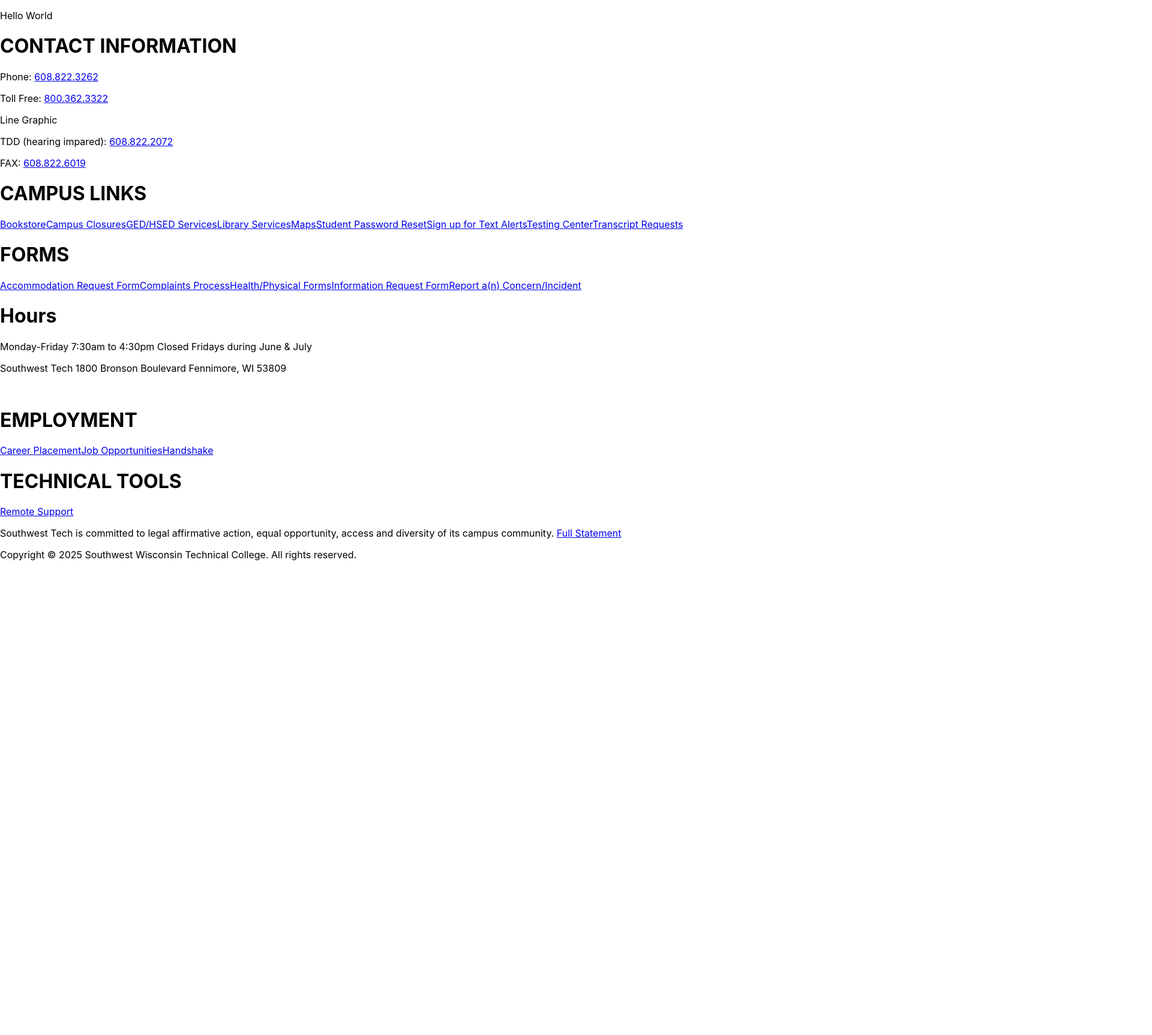
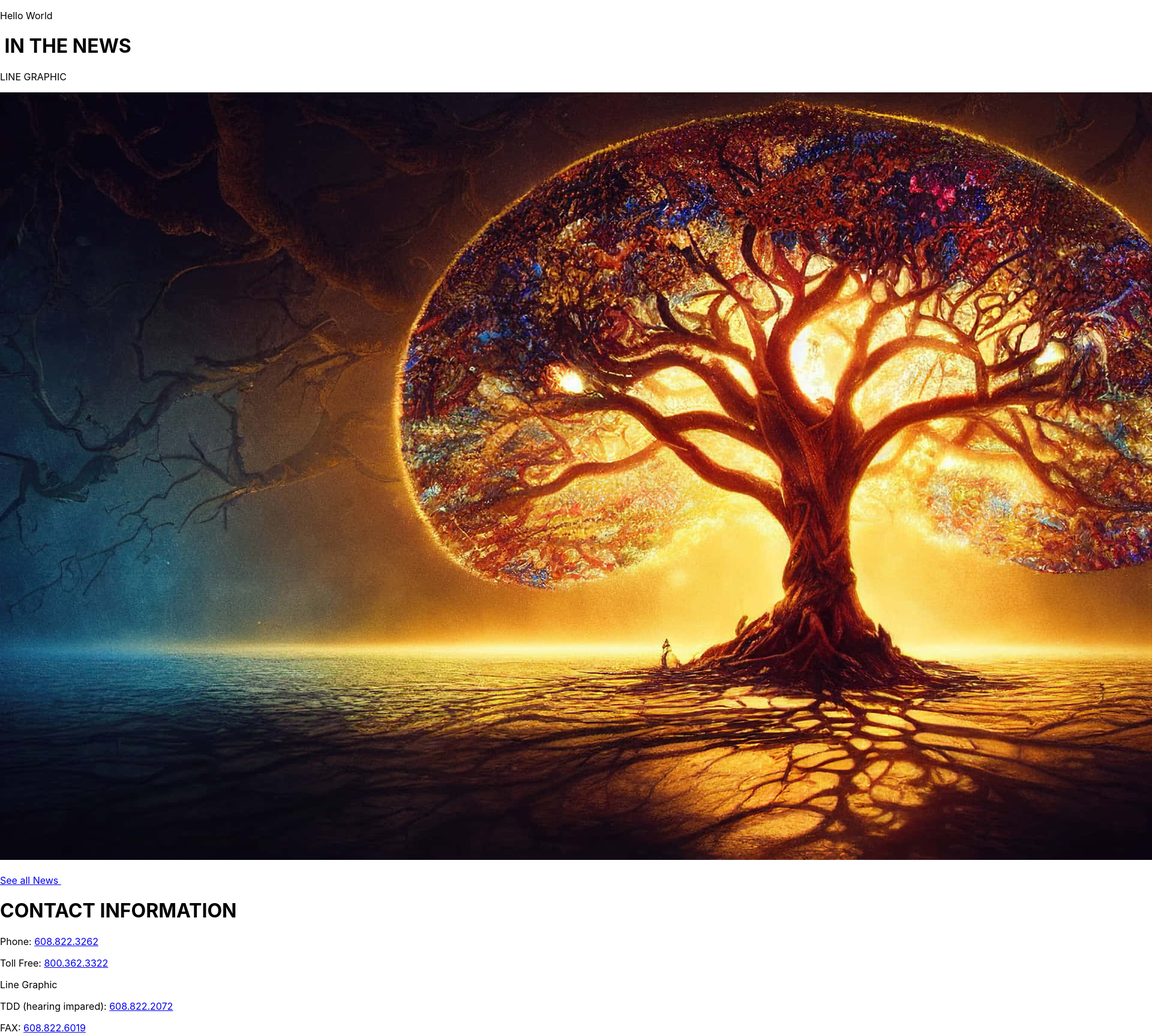
Before and after one commit to TheMythicalOX/SWTCCopy, a React (Create React App) app in the folder FrontEnd/swtccopy/: page / in a window 1280 px wide. Shown: the top 1726 px of the page at 60% size, 1920 px wide, since content can reach past the window. Before the commit the page ends 951 px from the top, so only its background shows below. Built offline with nearby package versions, Linux system fonts and the light colour scheme.

Commit message:
tmp for changes

```diff
--- a/FrontEnd/swtccopy/src/Components/App.tsx
+++ b/FrontEnd/swtccopy/src/Components/App.tsx
@@ -1,10 +1,12 @@
 import React from "react";
 import Footer from "./Footer.tsx";
+import News from "./News.tsx";
 function App() {
   return (
     <div className="App">
       <header className="App-header">
         <p className="font-bold underline">Hello World</p>
+        <News />
         <Footer />
       </header>
     </div>
--- /dev/null
+++ b/FrontEnd/swtccopy/src/Components/News.tsx
@@ -0,0 +1,29 @@
+import React from "react";
+import tmp from "../Images/image1.jpg";
+
+const News = () => {
+  return (
+    <div>
+      <div className="topNews">
+        <h1>
+          <img src="" alt=""></img> IN THE NEWS
+        </h1>
+        <p>LINE GRAPHIC</p>
+      </div>
+      <div className="images">
+        <div className="2col">
+          <img src={tmp} alt="TMP" />
+        </div>
+        <div className="1cols">
+          <img src="" alt="" />
+          <img src="" alt="" />
+        </div>
+      </div>
+      <a href="/#">
+        See all News <img src="" alt=""></img>
+      </a>
+    </div>
+  );
+};
+
+export default News;
```
Also changed, not shown: FrontEnd/swtccopy/tsconfig.json (added, +20 -0 lines), FrontEnd/swtccopy/src/Images/image1.jpg (added).
